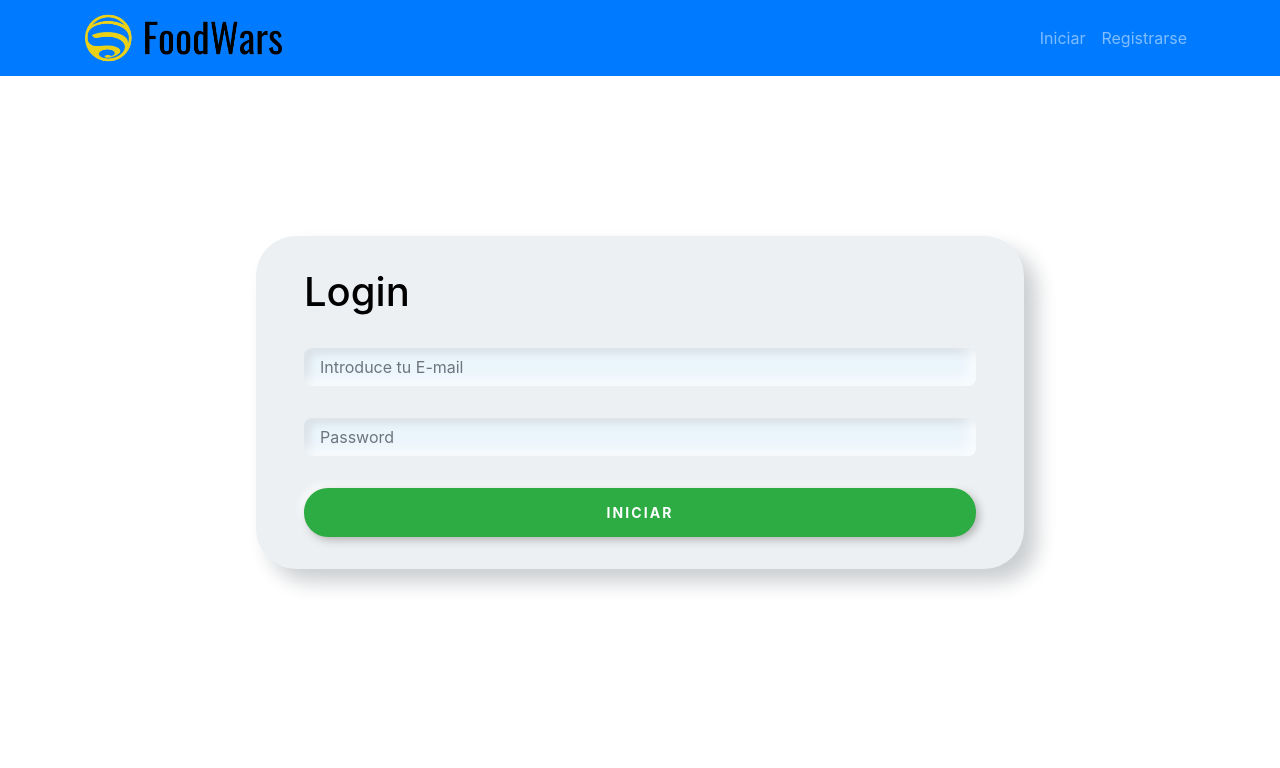
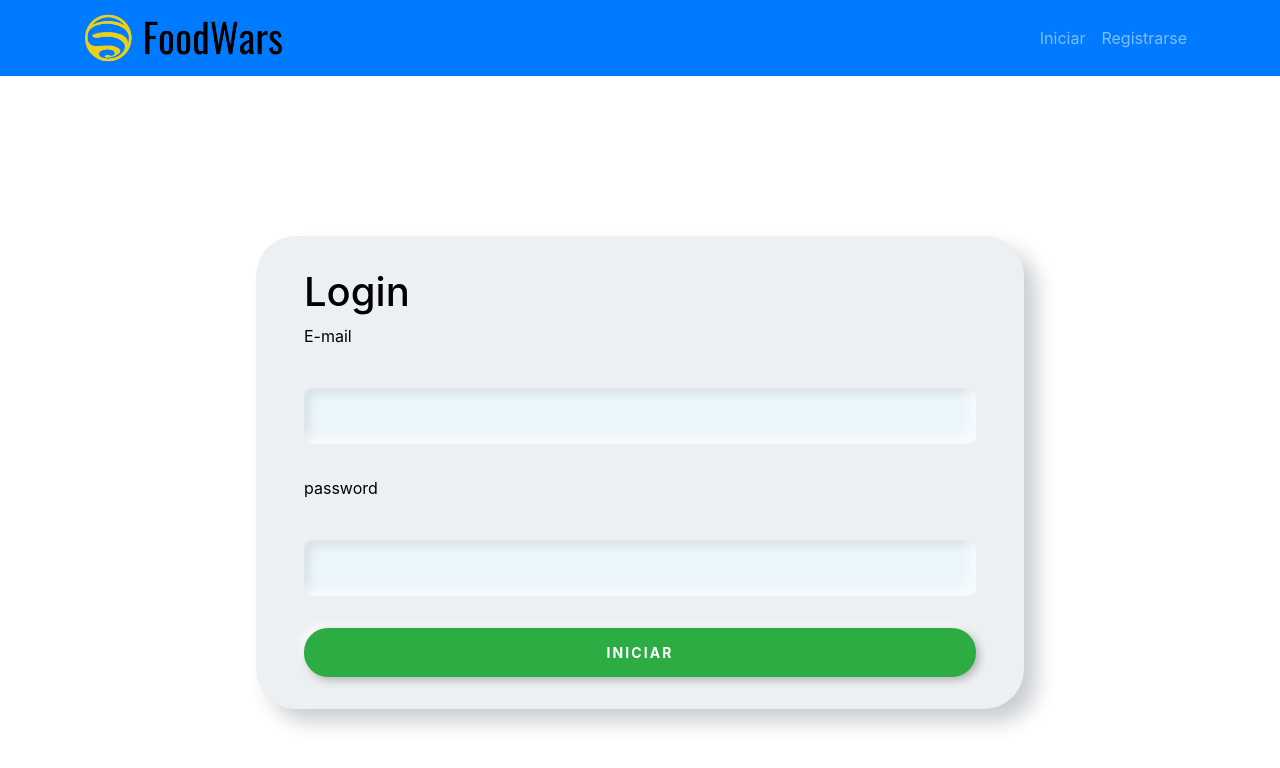
Before and after one commit to TP01AB/Comida_front, an Angular app: page /iniciar in a window 1280 px wide. Shown: the top 768 px of the page. Built offline with nearby package versions, Linux system fonts and the light colour scheme.

Commit message:
Validacion formulario

```diff
--- a/src/app/pages/login/login.component.html
+++ b/src/app/pages/login/login.component.html
@@ -1,18 +1,38 @@
-<div class="">
-    <form [formGroup]="FormLogin" (ngSubmit)="onSubmit()" class="custom-form mx-auto" method="post">
-        <h1>Login</h1>
-        <input type="email" id="email" name="email" placeholder="Introduce tu E-mail" required="required" formControlName="email" class="form-control" />
-        <div *ngIf="submitted && form.email.errors">
+<form [formGroup]="FormLogin" (ngSubmit)="onSubmit()" class="custom-form mx-auto" method="post">
+    <h1>Login</h1>
+    <label class="label" for="email">E-mail</label>
+    <div class="control">
+        <input class="input" type="email" formControlName="email" />
+        <div class="text-danger" *ngIf="FormLogin.get('email')!.hasError('required') && FormLogin.get('email')!.touched ">
+            Es obligatorio un email
+        </div>
+        <div class="text-danger" *ngIf="FormLogin.get('email')!.hasError('email') && FormLogin.get('email')!.touched ">
+            Debes introducir un e-mail valido: Xxxxx@xxx.xx
+        </div>
+    </div>
+    <label class="label" for="password">password</label>
+    <div class="control">
+        <input class="input" type="password" formControlName="password" />
+        <div class="text-danger" *ngIf="FormLogin.get('password')!.hasError('required') && FormLogin.get('password')!.touched">
+            Es obligatorio una contraseña
+        </div>
+        <div class="text-danger" *ngIf="FormLogin.get('password')!.hasError('minlength') && FormLogin.get('password')!.touched">
+            La contraseña tiene que tener minimo de 8 caracteres.
+        </div>
+    </div>
+    <!--
+          <input type="email" id="email" name="email" placeholder="Introduce tu E-mail" formControlName="email" class="form-control" />
+        <div class="invalid-feedback">
             <div>El correo: </div>
-            <div *ngIf="form.email.errors.required">No puede estar vacío</div>
-            <div *ngIf="form.email.errors.pattern">Dirección de correo no valida</div>
+            <div *ngIf="FormLogin.get('email')!.errors?.required">No puede estar vacío</div>
+            <div *ngIf="FormLogin.get('email')!.errors?.email">Dirección de correo no valida</div>
         </div>
-        <input type="password" name="password" id="password" placeholder="Password" required="required" formControlName="password" class="form-control" />
-        <div *ngIf="submitted && form.password.errors">
+        <input type="password" name="password" id="password" placeholder="Password" [class]="isValidField('password')" formControlName="password" class="form-control" />
+        <div class="invalid-feedback">
             <div>La contraseña: </div>
-            <div *ngIf="form.password.errors.required">No puede estar vacío</div>
-            <div *ngIf="form.password.errors?.min">Longuitud mínima 8 caracteres</div>
+            <div *ngIf="FormLogin.get('password')!.errors?.required">No puede estar vacío</div>
+            <div *ngIf="FormLogin.get('password')!.errors?.minlength">Longuitud mínima 8 caracteres</div>
         </div>
-        <button type="submit">Iniciar</button>
-    </form>
-</div>
+      -->
+    <button [disabled]="FormLogin.invalid" type="submit">Iniciar</button>
+</form>
--- a/src/app/pages/login/login.component.ts
+++ b/src/app/pages/login/login.component.ts
@@ -13,13 +13,14 @@ export class LoginComponent implements OnInit {
   FormLogin: FormGroup;
   message: any;
   submitted = false;
-  isEmail = /\S+@\S+\.\S+/;
   user: any;
   constructor(private loginService: LoginService, private router: Router, private formBuilder: FormBuilder) {
+
     this.FormLogin = this.formBuilder.group({
-      email: ['', [Validators.required, Validators.pattern(this.isEmail)]],
-      password: ['', [Validators.required, Validators.min(8)]]
+      email: ['',Validators.compose( [Validators.required, Validators.email])],
+      password: ['', Validators.compose([Validators.required, Validators.minLength(8)])]
     });
+
     this.user = {
       token: "",
       user_id: "",
@@ -36,6 +37,7 @@ export class LoginComponent implements OnInit {
 
   ngOnInit(): void {
   }
+
   onReset() {
     this.submitted = false;
     this.FormLogin.reset();
@@ -77,6 +79,13 @@ export class LoginComponent implements OnInit {
       }
     );
   }
+
   get form() { return this.FormLogin.controls; }
 
+
+  isValidField(field: string): string {
+    const validatedField = this.FormLogin.get(field);
+    return (validatedField!.valid && validatedField!.touched)
+      ? 'is-invalid' : validatedField!.touched ? 'is-valid' : '';
+  }
 }
```
